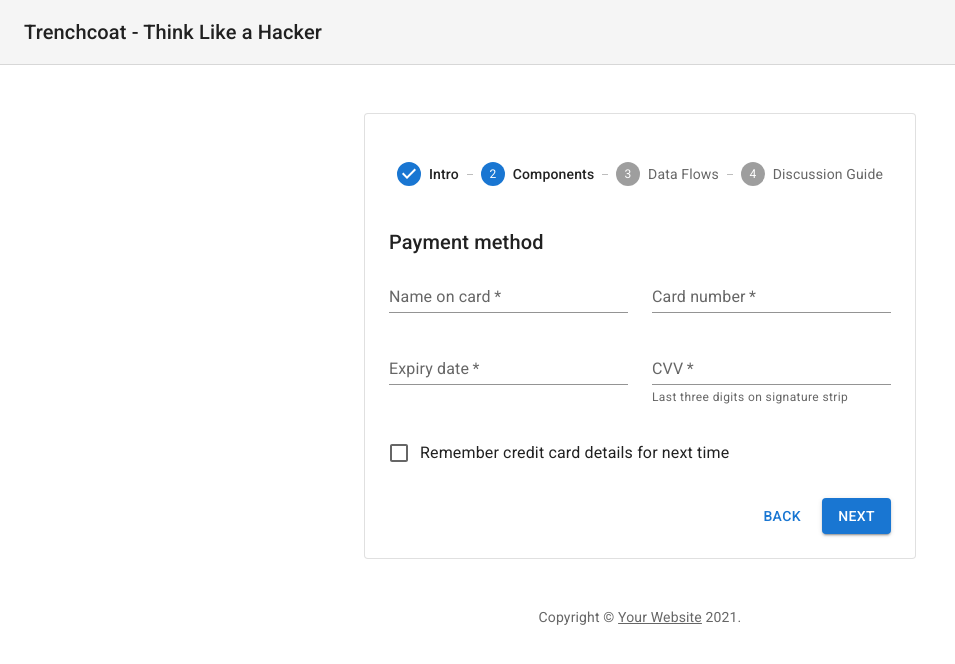
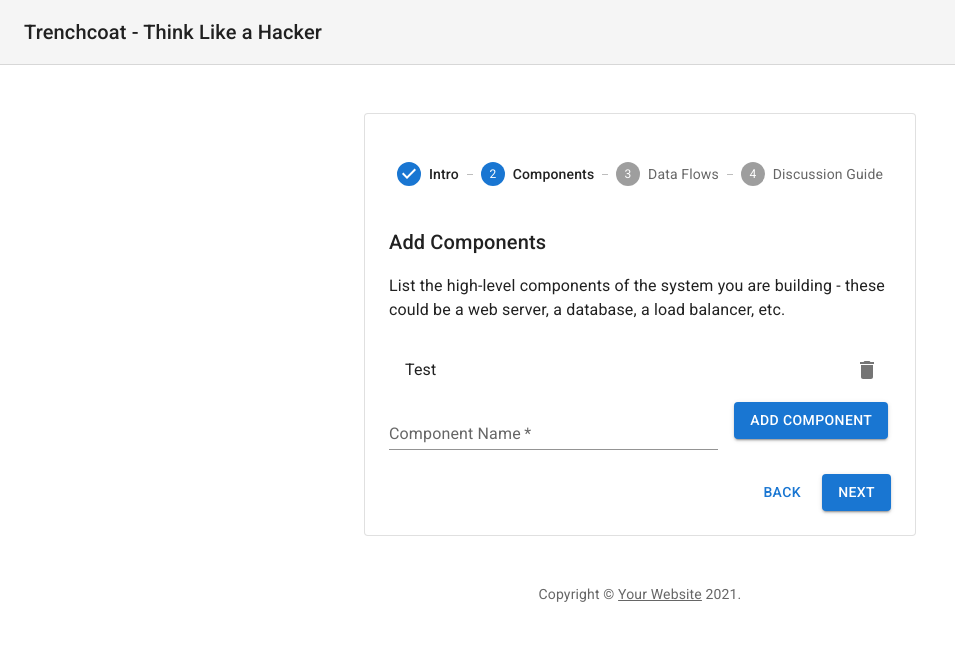
Before and after one commit to pmalmsten/tension-wrench, a React (Create React App) app: page / in a window 1280 px wide. Both pictures are taken after a click on the button "NEXT". Shown: the top 664 px of the page, without its empty margins (0-955 px from the left). Built offline with nearby package versions, Linux system fonts and the light colour scheme.

Commit message:
Component editor now works

```diff
--- a/package.json
+++ b/package.json
@@ -5,6 +5,7 @@
   "dependencies": {
     "@emotion/react": "latest",
     "@emotion/styled": "latest",
+    "@mui/icons-material": "^5.0.3",
     "@mui/material": "latest",
     "@types/react": "latest",
     "@types/react-dom": "latest",
--- a/src/Checkout.tsx
+++ b/src/Checkout.tsx
@@ -13,7 +13,7 @@ import Link from '@mui/material/Link';
 import Typography from '@mui/material/Typography';
 import { createTheme, ThemeProvider } from '@mui/material/styles';
 import Intro from './Intro'
-import PaymentForm from './PaymentForm';
+import ComponentsEditor from './ComponentsEditor';
 import Review from './Review';
 
 function Copyright() {
@@ -31,24 +31,11 @@ function Copyright() {
 
 const steps = ['Intro', 'Components', 'Data Flows', 'Discussion Guide'];
 
-function getStepContent(step: number) {
-  switch (step) {
-    case 0:
-      return <Intro />;
-    case 1:
-      return <PaymentForm />;
-    case 2:
-    case 3:
-      return <Review />;
-    default:
-      throw new Error('Unknown step');
-  }
-}
-
 const theme = createTheme();
 
 export default function Checkout() {
   const [activeStep, setActiveStep] = React.useState(0);
+  const [components, setComponents] = React.useState<string[]>(["Test"]);
 
   const handleNext = () => {
     setActiveStep(activeStep + 1);
@@ -56,6 +43,16 @@ export default function Checkout() {
 
   const handleBack = () => {
     setActiveStep(activeStep - 1);
+  };
+
+  const addComponent = (component: string) => {
+    var updatedComponents = new Set(components)
+    updatedComponents.add(component)
+    setComponents(Array.from(updatedComponents.values()))
+  };
+
+  const removeComponent = (removedComponent: string) => {
+    setComponents(components.filter(c => c !== removedComponent))
   };
 
   return (
@@ -87,7 +84,14 @@ export default function Checkout() {
           </Stepper>
           <React.Fragment>
               <React.Fragment>
-                {getStepContent(activeStep)}
+                {
+                  [
+                    <Intro />,
+                    <ComponentsEditor components={components} addComponent={addComponent} removeComponent={removeComponent} />,
+                    <Review />,
+                    <Review />
+                  ][activeStep]
+                }
                 <Box sx={{ display: 'flex', justifyContent: 'flex-end' }}>
                   {activeStep !== 0 && (
                     <Button onClick={handleBack} sx={{ mt: 3, ml: 1 }}>
--- /dev/null
+++ b/src/ComponentsEditor.tsx
@@ -0,0 +1,68 @@
+import * as React from 'react';
+import Typography from '@mui/material/Typography';
+import Grid from '@mui/material/Grid';
+import TextField from '@mui/material/TextField';
+import { Button, IconButton, List, ListItem, ListItemText} from '@mui/material';
+import DeleteIcon from '@mui/icons-material/Delete';
+
+interface ComponentsEditorProps {
+  components: string[],
+  addComponent: (component: string) => void,
+  removeComponent: (component: string) => void
+}
+
+function NewComponentForm(props: { handleSubmit: (newComponentName: string) => void }) {
+  const [currentComponentName, setCurrentComponentName] = React.useState("")
+
+  const handleSubmit = (event: React.FormEvent) => {
+    props.handleSubmit(currentComponentName)
+    event.preventDefault()
+  }
+
+  return <React.Fragment>
+    <form onSubmit={handleSubmit}>
+        <Grid container spacing={2}>
+          <Grid item xs={8}>
+            <TextField id="standard-basic" label="Component Name" variant="standard" required fullWidth
+              value={currentComponentName}
+              onChange={(event) => setCurrentComponentName(event.target.value)}/>
+          </Grid>
+          <Grid item xs={4}>
+            <Button variant="contained" type="submit">Add Component</Button>
+          </Grid>
+        </Grid>
+      </form>
+  </React.Fragment>
+}
+
+export default function ComponentsEditor(props: ComponentsEditorProps) {
+  return (
+    <React.Fragment>
+      <Typography variant="h6" gutterBottom>
+        Add Components
+      </Typography>
+      <p>
+        List the high-level components of the system you are building - these could be a web
+        server, a database, a load balancer, etc.
+      </p>
+
+      <List>
+        {props.components.map((component) => {
+          return <ListItem
+            secondaryAction={
+              <IconButton edge="end" aria-label="delete" onClick={() => {props.removeComponent(component)}}>
+                <DeleteIcon />
+              </IconButton>
+            }
+          >
+            <ListItemText
+              primary={component}
+            />
+          </ListItem>
+        })}
+      </List>
+      <NewComponentForm handleSubmit={props.addComponent}/>
+    </React.Fragment>
+
+  );
+}
--- a/src/PaymentForm.tsx
+++ /dev/null
@@ -1,65 +0,0 @@
-import * as React from 'react';
-import Typography from '@mui/material/Typography';
-import Grid from '@mui/material/Grid';
-import TextField from '@mui/material/TextField';
-import FormControlLabel from '@mui/material/FormControlLabel';
-import Checkbox from '@mui/material/Checkbox';
-
-export default function PaymentForm() {
-  return (
-    <React.Fragment>
-      <Typography variant="h6" gutterBottom>
-        Payment method
-      </Typography>
-      <Grid container spacing={3}>
-        <Grid item xs={12} md={6}>
-          <TextField
-            required
-            id="cardName"
-            label="Name on card"
-            fullWidth
-            autoComplete="cc-name"
-            variant="standard"
-          />
-        </Grid>
-        <Grid item xs={12} md={6}>
-          <TextField
-            required
-            id="cardNumber"
-            label="Card number"
-            fullWidth
-            autoComplete="cc-number"
-            variant="standard"
-          />
-        </Grid>
-        <Grid item xs={12} md={6}>
-          <TextField
-            required
-            id="expDate"
-            label="Expiry date"
-            fullWidth
-            autoComplete="cc-exp"
-            variant="standard"
-          />
-        </Grid>
-        <Grid item xs={12} md={6}>
-          <TextField
-            required
-            id="cvv"
-            label="CVV"
-            helperText="Last three digits on signature strip"
-            fullWidth
-            autoComplete="cc-csc"
-            variant="standard"
-          />
-        </Grid>
-        <Grid item xs={12}>
-          <FormControlLabel
-            control={<Checkbox color="secondary" name="saveCard" value="yes" />}
-            label="Remember credit card details for next time"
-          />
-        </Grid>
-      </Grid>
-    </React.Fragment>
-  );
-}
```
Also changed, not shown: 1 other file (tests, documents, lock files or other folders).
